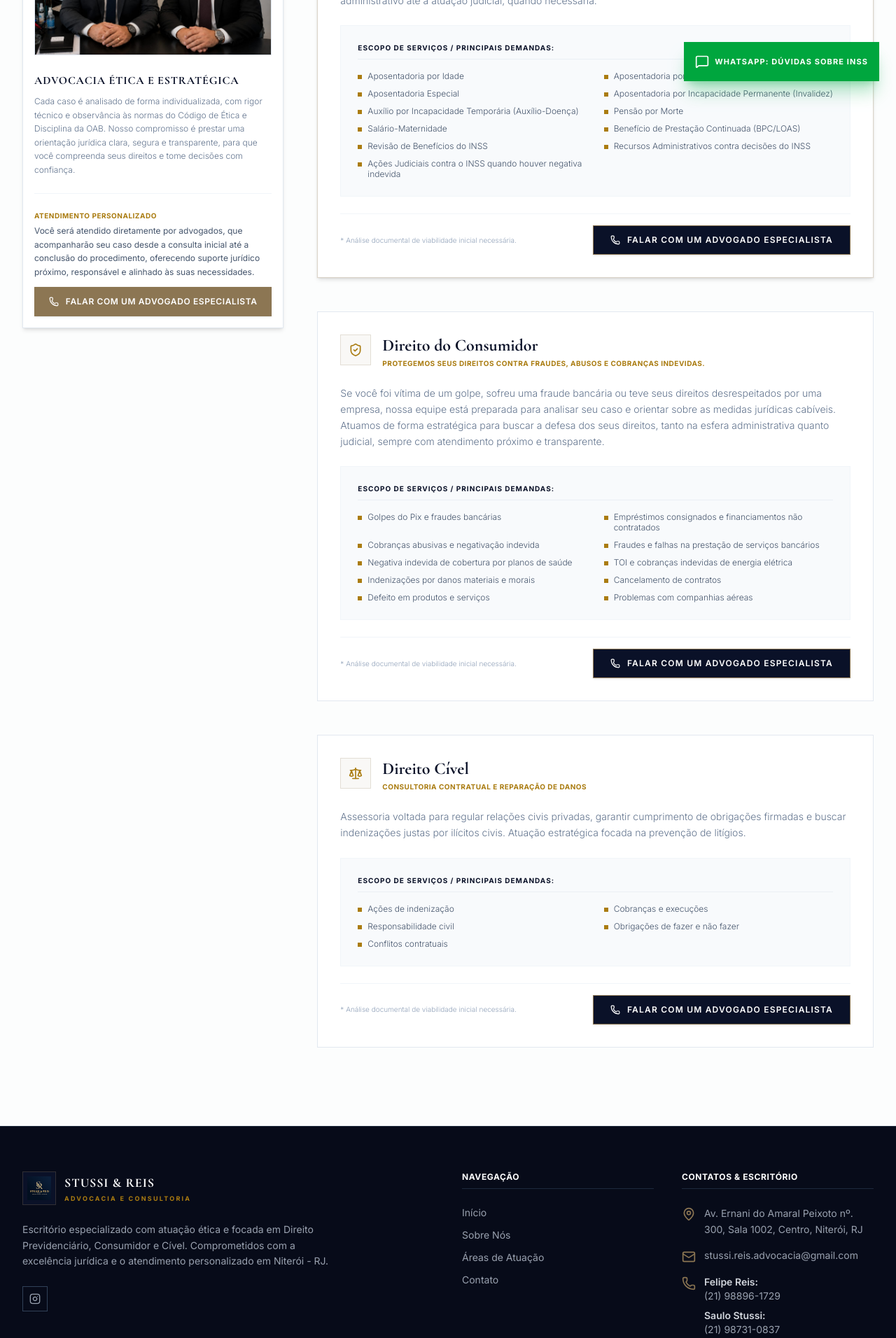
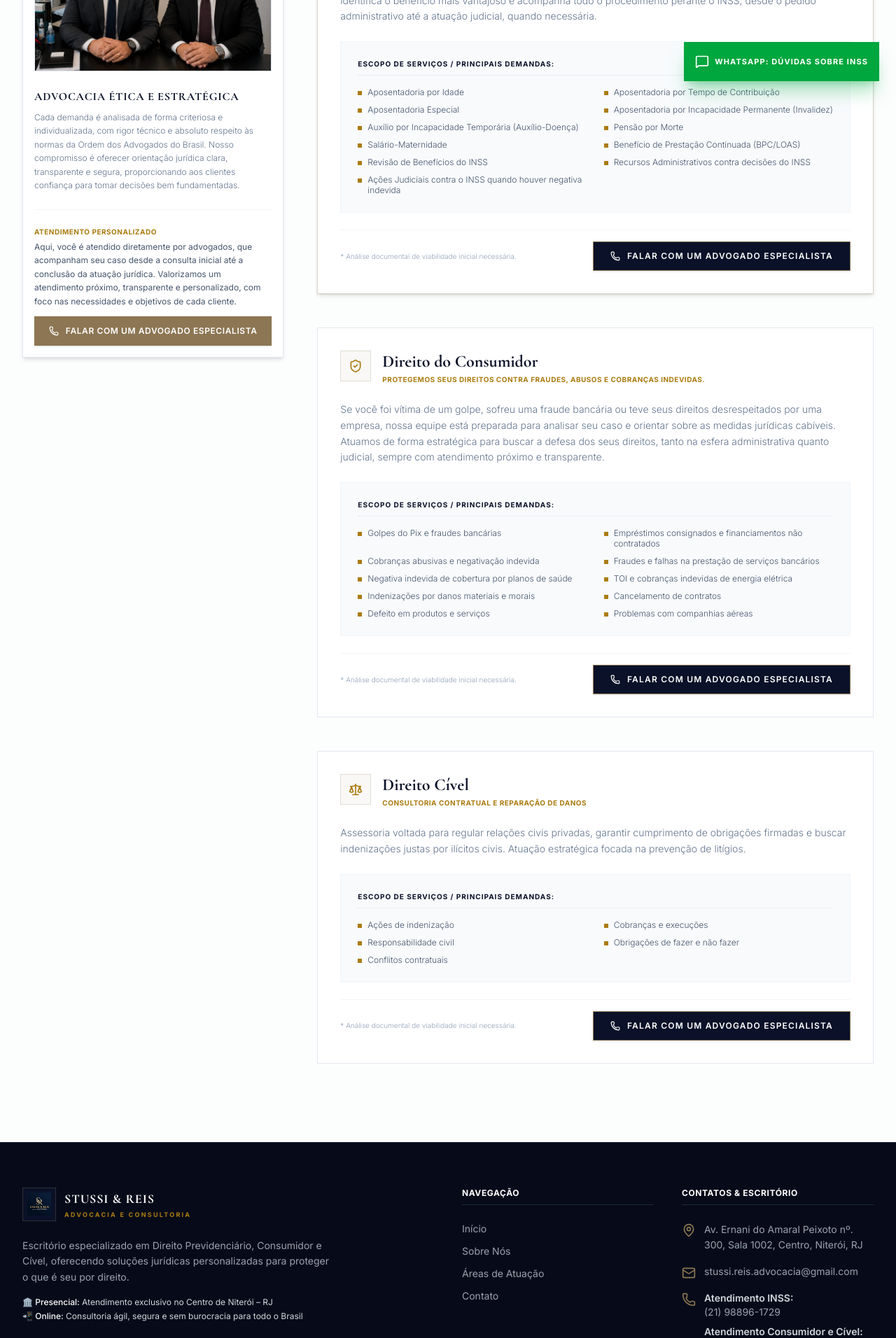
Before and after one commit to oCaio-re/stussi-reis, a Next.js app: page /atuacao in a window 1280 px wide. Shown: the part 660-2572 px from the top of the page at 70% size. Built offline with nearby package versions, Linux system fonts and the light colour scheme.

Commit message:
Final adjustments

```diff
--- a/src/app/atuacao/page.tsx
+++ b/src/app/atuacao/page.tsx
@@ -91,7 +91,7 @@ export default function Atuacao() {
           </h1>
           <div className="mt-4 h-[1px] w-20 bg-gold-base mx-auto" />
           <p className="mt-6 text-sm text-slate-500 leading-relaxed font-light">
-            Na Stussi & Reis Advocacia e Consultoria, oferecemos assessoria jurídica personalizada nas áreas de Direito Previdenciário, Direito do Consumidor e Direito Cível. Atuamos com estratégia, transparência e excelência técnica, sempre buscando a solução mais adequada para cada caso e mantendo nossos clientes informados em todas as etapas do atendimento.
+            No Stussi & Reis Advocacia e Consultoria, prestamos assessoria jurídica especializada nas áreas de Direito Previdenciário, Direito do Consumidor e Direito Cível. Atuamos com estratégia, excelência técnica e atendimento personalizado, desenvolvendo soluções jurídicas adequadas às necessidades de cada cliente. Nosso compromisso é oferecer um atendimento transparente, próximo e eficiente, mantendo nossos clientes informados em todas as etapas da atuação jurídica.
           </p>
         </div>
 
@@ -111,17 +111,17 @@ export default function Atuacao() {
                 />
               </div>
               <h3 className="font-serif text-base font-bold text-navy-base uppercase tracking-wider mb-2">
-                Advocacia Ética e Estratégica
+                ADVOCACIA ÉTICA E ESTRATÉGICA
               </h3>
               <p className="text-xs text-slate-500 font-light leading-relaxed">
-                Cada caso é analisado de forma individualizada, com rigor técnico e observância às normas do Código de Ética e Disciplina da OAB. Nosso compromisso é prestar uma orientação jurídica clara, segura e transparente, para que você compreenda seus direitos e tome decisões com confiança.
+                Cada demanda é analisada de forma criteriosa e individualizada, com rigor técnico e absoluto respeito às normas da Ordem dos Advogados do Brasil. Nosso compromisso é oferecer orientação jurídica clara, transparente e segura, proporcionando aos clientes confiança para tomar decisões bem fundamentadas.
               </p>
               <div className="mt-6 pt-6 border-t border-slate-100">
                 <p className="text-[10px] font-bold text-gold-light uppercase tracking-wider mb-1">
-                  Atendimento Personalizado
+                  ATENDIMENTO PERSONALIZADO
                 </p>
                 <p className="text-xs text-slate-600 font-normal leading-relaxed mb-3">
-                  Você será atendido diretamente por advogados, que acompanharão seu caso desde a consulta inicial até a conclusão do procedimento, oferecendo suporte jurídico próximo, responsável e alinhado às suas necessidades.
+                  Aqui, você é atendido diretamente por advogados, que acompanham seu caso desde a consulta inicial até a conclusão da atuação jurídica. Valorizamos um atendimento próximo, transparente e personalizado, com foco nas necessidades e objetivos de cada cliente.
                 </p>
                 <WhatsAppCTAButton className="w-full text-xs font-bold uppercase tracking-wider py-3" />
               </div>
--- a/src/components/Footer.tsx
+++ b/src/components/Footer.tsx
@@ -38,9 +38,15 @@ export default function Footer() {
                 </p>
               </div>
             </div>
-            <p className="text-sm leading-relaxed max-w-md text-gray-400">
-              Escritório especializado com atuação ética e focada em Direito Previdenciário, Consumidor e Cível. Comprometidos com a excelência jurídica e o atendimento personalizado em Niterói - RJ.
-            </p>
+            <div className="text-sm leading-relaxed max-w-md text-gray-400 space-y-3">
+              <p>
+                Escritório especializado em Direito Previdenciário, Consumidor e Cível, oferecendo soluções jurídicas personalizadas para proteger o que é seu por direito.
+              </p>
+              <div className="text-xs text-gray-300 space-y-1 pt-1">
+                <p>🏛️ <strong className="text-white font-medium">Presencial:</strong> Atendimento exclusivo no Centro de Niterói – RJ</p>
+                <p>📲 <strong className="text-white font-medium">Online:</strong> Consultoria ágil, segura e sem burocracia para todo o Brasil</p>
+              </div>
+            </div>
             <div className="mt-6 flex items-center gap-4">
               <a
                 href="https://www.instagram.com/stussi_reis_advocacia?utm_source=qr&igsh=OTg0eTd4ZzVlMWVk"
@@ -119,9 +125,9 @@ export default function Footer() {
               <li className="flex items-start gap-3">
                 <Phone className="h-5 w-5 shrink-0 text-gold-base mt-0.5" />
                 <div>
-                  <p className="font-semibold text-gray-300">Felipe Reis:</p>
+                  <p className="font-semibold text-gray-300">Atendimento INSS:</p>
                   <p>(21) 98896-1729</p>
-                  <p className="font-semibold text-gray-300 mt-2">Saulo Stussi:</p>
+                  <p className="font-semibold text-gray-300 mt-2">Atendimento Consumidor e Cível:</p>
                   <p>(21) 98731-0837</p>
                 </div>
               </li>
```
